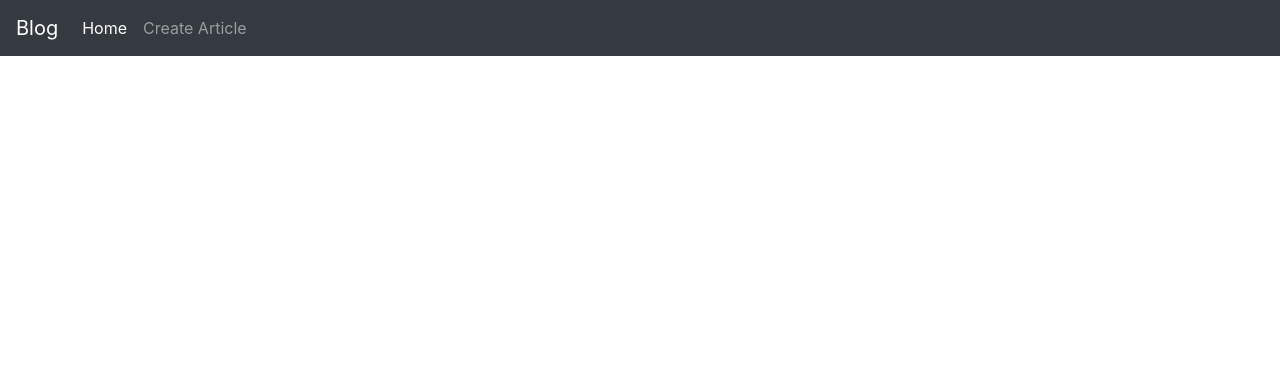
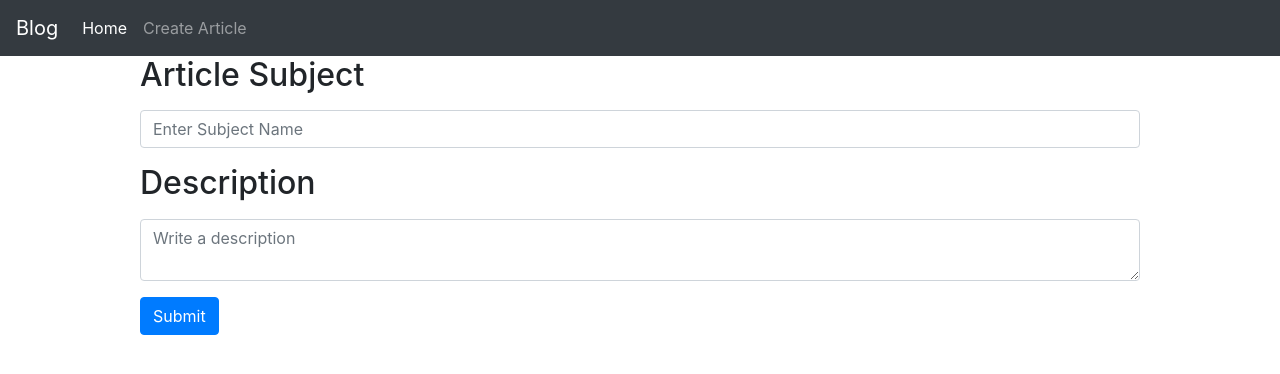
Before and after one commit to zeinabsamir/BlogFrontend, an Angular app: page /articles/create in a window 1280 px wide. Before the commit this address led to /. Shown: the top 374 px of the page. Built offline with nearby package versions, Linux system fonts and the light colour scheme.

Commit message:
Post data to database

```diff
--- a/src/app/app.router.ts
+++ b/src/app/app.router.ts
@@ -2,11 +2,16 @@ import { ModuleWithProviders } from '@angular/core';
 import { RouterModule } from '@angular/router';
 
 import { HomePageComponent } from './home/home-page/home-page.component';
+import { ArticleAddEditComponent } from './article/article-add-edit/article-add-edit.component';
 
 
 export const rootRouting: ModuleWithProviders = RouterModule.forRoot([
     {
       path: '',
       component: HomePageComponent
+    },
+    {
+        path: 'articles/create',
+        component: ArticleAddEditComponent
     }
   ]);
--- /dev/null
+++ b/src/app/article/article-add-edit/article-add-edit.component.css
@@ -0,0 +1,4 @@
+.form-group {
+    width: 1000px;
+
+}
--- /dev/null
+++ b/src/app/article/article-add-edit/article-add-edit.component.html
@@ -0,0 +1,14 @@
+
+<div class="d-flex justify-content-center align-items-center container ">
+<form>
+  <div class="form-group ">
+    <label for="articleTitle"> <h2>Article Subject</h2></label>
+    <input type="text" class="form-control" id="articleTitle" placeholder="Enter Subject Name"  name="title" [(ngModel)]="article.title">
+  </div>
+  <div class="form-group">
+    <label for="description"><h2>Description</h2></label>
+    <textarea class="form-control" id="description" placeholder="Write a description" name="description" [(ngModel)]="article.description"></textarea>
+  </div>
+  <button type="submit" (click)="onPostSubmit()" class="btn btn-primary">Submit</button>
+</form>
+</div>
--- /dev/null
+++ b/src/app/article/article-add-edit/article-add-edit.component.ts
@@ -0,0 +1,28 @@
+import { Component, OnInit } from '@angular/core';
+import { Article } from '../../shared/model/article.model';
+import { ArticleService } from '../../core/article.service';
+import { Router } from '@angular/router';
+
+@Component({
+  selector: 'app-article-add-edit',
+  templateUrl: './article-add-edit.component.html',
+  styleUrls: ['./article-add-edit.component.css']
+})
+export class ArticleAddEditComponent implements OnInit {
+article = {
+  title: '',
+  description: ''
+};
+
+  constructor(private articleService: ArticleService,
+              private router: Router) { }
+
+  ngOnInit() {
+  }
+
+  onPostSubmit() {
+    this.articleService.createArticle(this.article).subscribe(res => {
+      this.router.navigateByUrl('/');
+    });
+  }
+}
--- a/src/app/article/articles/articles.component.css
+++ b/src/app/article/articles/articles.component.css
@@ -1,3 +1,5 @@
-.desc {
-    font-weight: 600;
+.card {
+      margin: 10px;
+      display:inline-block;
+
   }
--- a/src/app/article/articles/articles.component.html
+++ b/src/app/article/articles/articles.component.html
@@ -1,7 +1,8 @@
-<p>
-  articles works!
-</p>
 
-<h2>{{article.title}}</h2>
-<div class="desc">{{article.description}}</div>
-<div>{{article.createdAt}}</div>
+<div class="card" style="width: 18rem;">
+  <div class="card-body">
+    <h5 class="card-title">{{article.title}}</h5>
+    <p class="card-text" style="height: 10rem; overflow:hidden;">{{article.description}}</p>
+    <a href="#" class="card-link">Read More</a>
+  </div>
+</div>
--- a/src/app/home/home-page/home-page.component.html
+++ b/src/app/home/home-page/home-page.component.html
@@ -1,4 +1,4 @@
-<h1>home </h1>
+
 <app-articles *ngFor="let article of articles"
                [article]="article">
 </app-articles>
--- a/src/app/main/nav-bar/nav-bar.component.html
+++ b/src/app/main/nav-bar/nav-bar.component.html
@@ -9,7 +9,7 @@
         <a class="nav-link" [routerLink]="''">Home</a>
       </li>
       <li class="nav-item">
-        <a class="nav-link" href="#">Create Article</a>
+        <a class="nav-link" [routerLink]="'/articles/create'">Create Article</a>
       </li>
     </ul>
   </div>
```
Also changed, not shown: src/app/article/article.module.ts (+7 -2 lines).
